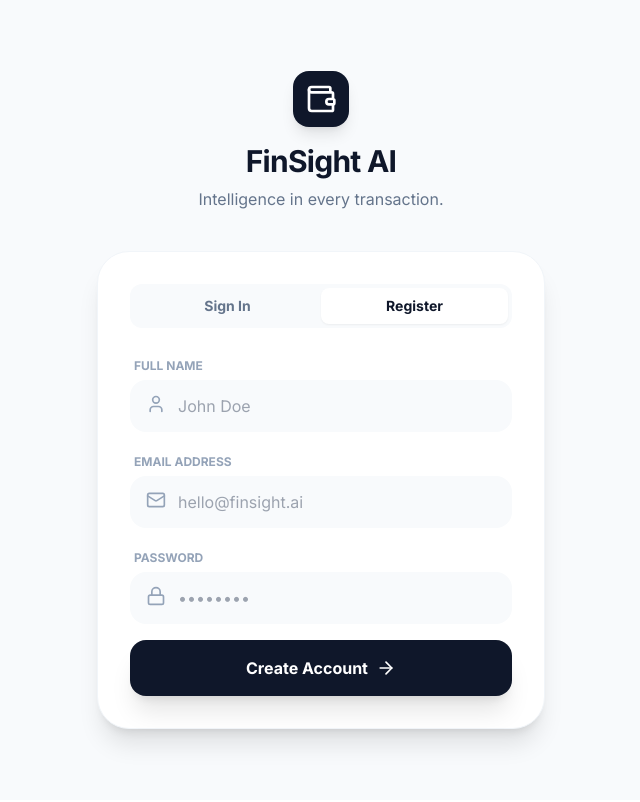
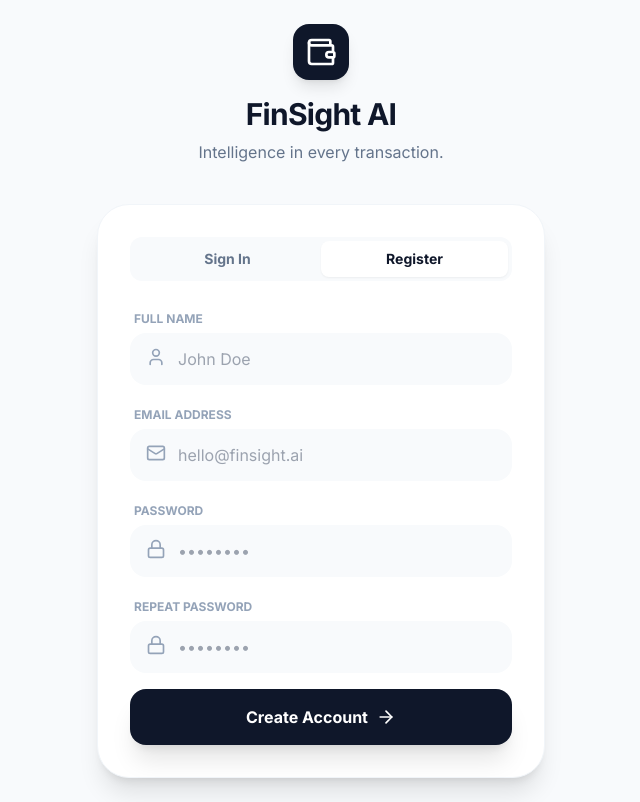
Before and after one commit to jackynote/finsight-ai, a React (Vite) app in the folder finsight-web/: page /login in a window 1280 px wide. Both pictures are taken after a click on the button "Register". Shown: the whole page, without its empty margins (319-959 px from the left). Built offline with nearby package versions, Linux system fonts and the light colour scheme; no server answers.

Commit message:
feat: add dedicated login page and repeat password field for registration

```diff
--- a/finsight-web/src/App.tsx
+++ b/finsight-web/src/App.tsx
@@ -20,10 +20,6 @@ const AppModuleContent: React.FC = () => {
   const location = useLocation();
   const [isSidebarOpen, setIsSidebarOpen] = useState(false);
 
-  if (!user) {
-    return <Navigate to="/login" state={{ from: location }} replace />;
-  }
-
   const activeLabel = useMemo(() => {
     switch (location.pathname) {
       case '/': return 'Dashboard';
@@ -34,6 +30,10 @@ const AppModuleContent: React.FC = () => {
       default: return 'FinSight AI';
     }
   }, [location.pathname]);
+
+  if (!user) {
+    return <Navigate to="/login" state={{ from: location }} replace />;
+  }
 
   return (
     <div className="h-screen bg-white text-slate-900 flex flex-col md:flex-row overflow-hidden">
--- a/finsight-web/src/contexts/FinanceContext.tsx
+++ b/finsight-web/src/contexts/FinanceContext.tsx
@@ -64,8 +64,11 @@ export const FinanceProvider: React.FC<{ children: React.ReactNode }> = ({ child
   }, []);
 
   useEffect(() => {
-    refreshCurrencies();
-    refreshTotals();
+    const token = localStorage.getItem('token');
+    if (token) {
+      refreshCurrencies();
+      refreshTotals();
+    }
   }, [refreshCurrencies, refreshTotals]);
 
   const value = useMemo(() => ({
--- a/finsight-web/src/features/auth/Auth.tsx
+++ b/finsight-web/src/features/auth/Auth.tsx
@@ -20,7 +20,14 @@ export const AuthModule: React.FC<AuthModuleProps> = ({ onLogin }) => {
     const formData = new FormData(e.currentTarget);
     const email = formData.get('email') as string;
     const password = formData.get('password') as string;
+    const confirmPassword = formData.get('confirmPassword') as string;
     const name = formData.get('name') as string;
+
+    if (view === 'register' && password !== confirmPassword) {
+      setError('Passwords do not match');
+      setLoading(false);
+      return;
+    }
 
     try {
       if (view === 'login') {
@@ -102,6 +109,16 @@ export const AuthModule: React.FC<AuthModuleProps> = ({ onLogin }) => {
               </div>
             </div>
 
+            {view === 'register' && (
+              <div className="space-y-1">
+                <label className="text-xs font-bold text-slate-400 uppercase ml-1">Repeat Password</label>
+                <div className="relative">
+                  <Lock className="absolute left-4 top-3.5 text-slate-400 w-5 h-5" />
+                  <input name="confirmPassword" required type="password" placeholder="••••••••" className="w-full bg-slate-50 border-none rounded-2xl pl-12 pr-4 py-3.5 focus:ring-2 focus:ring-slate-900 transition-all text-slate-900" />
+                </div>
+              </div>
+            )}
+
             <button
               disabled={loading}
               type="submit"
```
